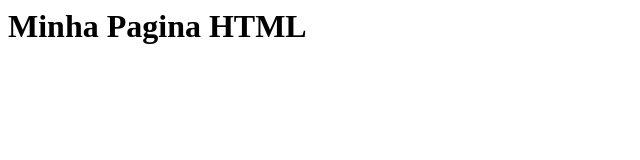
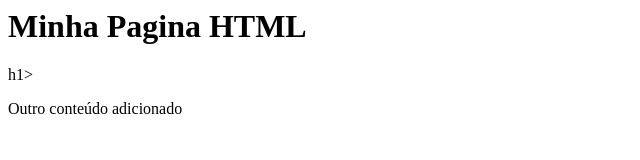
Before and after one commit to sousacaroline/hiring-coders, a plain HTML site: page index.html in a window 1280 px wide. Shown: the whole page, without its empty margins (0-640 px from the left). Drawn offline with Linux system fonts and the light colour scheme.

Commit message:
Outro commit, em master

```diff
--- a/index.html
+++ b/index.html
@@ -1,5 +1,7 @@
 <html>
     <body>
         <h1>Minha Pagina HTML</h1>
+        h1>
+        <p>Outro conteúdo adicionado</p>
     </body>
 </html>
```
